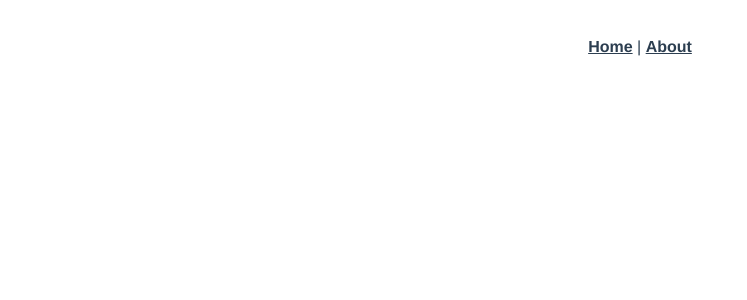
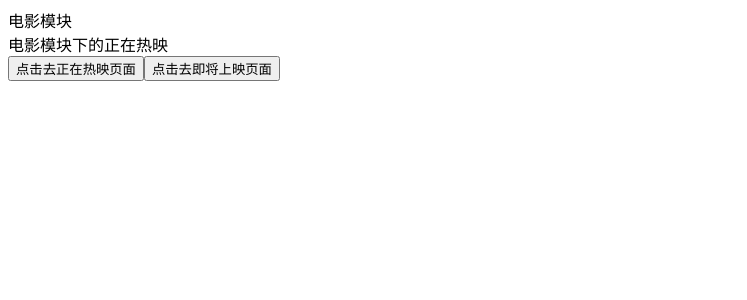
Before and after one commit to zhao-zhao-121/jy-2003-vue, a Vue app: page /films/nowplaying in a window 1280 px wide. Shown: the top 300 px of the page, without its empty margins (0-747 px from the left). Built offline with nearby package versions, Linux system fonts and the light colour scheme.

Commit message:
十二月17日晚

```diff
--- a/src/App.vue
+++ b/src/App.vue
@@ -1,32 +1,10 @@
 <template>
   <div id="app">
-    <div id="nav">
-      <router-link to="/">Home</router-link> |
-      <router-link to="/about">About</router-link>
-    </div>
+
     <router-view/>
   </div>
 </template>
 
 <style lang="scss">
-#app {
-  font-family: Avenir, Helvetica, Arial, sans-serif;
-  -webkit-font-smoothing: antialiased;
-  -moz-osx-font-smoothing: grayscale;
-  text-align: center;
-  color: #2c3e50;
-}
 
-#nav {
-  padding: 30px;
-
-  a {
-    font-weight: bold;
-    color: #2c3e50;
-
-    &.router-link-exact-active {
-      color: #42b983;
-    }
-  }
-}
 </style>
--- a/src/router/index.js
+++ b/src/router/index.js
@@ -1,23 +1,21 @@
 import Vue from 'vue'
 import VueRouter from 'vue-router'
-import Home from '../views/Home.vue'
 
 Vue.use(VueRouter)
+import filmRouter from "./routes/films";
+import cinemaRouter from "./routes/cinemas";
+import centerRouter from "./routes/center";
+
 
 const routes = [
-  {
-    path: '/',
-    name: 'Home',
-    component: Home
-  },
-  {
-    path: '/about',
-    name: 'About',
-    // route level code-splitting
-    // this generates a separate chunk (about.[hash].js) for this route
-    // which is lazy-loaded when the route is visited.
-    component: () => import(/* webpackChunkName: "about" */ '../views/About.vue')
-  }
+
+   filmRouter,
+   cinemaRouter,
+   centerRouter,
+   { path: '/', redirect:'/films' },
+
+
+
 ]
 
 const router = new VueRouter({
--- /dev/null
+++ b/src/router/routes/center.js
@@ -0,0 +1,8 @@
+import Center from "@/views/Center/Center";
+
+var centerRouter = {
+    path: "/center",
+    component: Center,
+};
+
+export default centerRouter;
--- /dev/null
+++ b/src/router/routes/cinemas.js
@@ -0,0 +1,8 @@
+import Cinema from "@/views/Cinemas/Cinema";
+
+var cinemaRouter = {
+    path: "/cinemas",
+    component: Cinema,
+};
+
+export default cinemaRouter;
--- /dev/null
+++ b/src/router/routes/films.js
@@ -0,0 +1,15 @@
+import Films from "@/views/Films/Films";
+import NowPlaying from "@/views/Films/NowPlaying";
+import ComingSoon from "@/views/Films/ComingSoon";
+
+var filmRouter = {
+    path: "/films",
+    component: Films,
+    redirect: "/films/nowplaying",
+    children: [
+        { path: "nowplaying", component: NowPlaying },
+        { path: "comingsoon", component: ComingSoon },
+    ],
+};
+
+export default filmRouter;
--- a/src/views/About.vue
+++ /dev/null
@@ -1,5 +0,0 @@
-<template>
-  <div class="about">
-    <h1>This is an about page</h1>
-  </div>
-</template>
--- /dev/null
+++ b/src/views/Center/Center.vue
@@ -0,0 +1,5 @@
+<template>
+    <div>
+        个人中心模块
+    </div>
+</template>
--- /dev/null
+++ b/src/views/Cinemas/Cinema.vue
@@ -0,0 +1,5 @@
+<template>
+    <div>
+        电影院模块
+    </div>
+</template>
--- /dev/null
+++ b/src/views/Films/ComingSoon.vue
@@ -0,0 +1,5 @@
+<template>
+    <div>
+        电影模块下的即将上映
+    </div>
+</template>
--- /dev/null
+++ b/src/views/Films/Films.vue
@@ -0,0 +1,28 @@
+<template>
+    <div>
+        电影模块
+        <router-view></router-view>
+         <button @click="hhh()">点击去正在热映页面</button>
+        <button @click="zzz()">点击去即将上映页面</button>
+    </div>
+</template>
+<script>
+export default {
+    methods:{
+        hhh:function(){
+      this.$router.push({
+        path:'/films/nowplaying',
+
+      })
+
+
+    },
+     zzz:function(){
+      this.$router.push({
+        path:'/films/comingsoon',
+
+      })
+    },
+    }
+}
+</script>
--- /dev/null
+++ b/src/views/Films/NowPlaying.vue
@@ -0,0 +1,5 @@
+<template>
+    <div>
+        电影模块下的正在热映
+    </div>
+</template>
--- a/src/views/Home.vue
+++ /dev/null
@@ -1,18 +0,0 @@
-<template>
-  <div class="home">
-    <img alt="Vue logo" src="../assets/logo.png">
-    <HelloWorld msg="Welcome to Your Vue.js App"/>
-  </div>
-</template>
-
-<script>
-// @ is an alias to /src
-import HelloWorld from '@/components/HelloWorld.vue'
-
-export default {
-  name: 'Home',
-  components: {
-    HelloWorld
-  }
-}
-</script>
```
